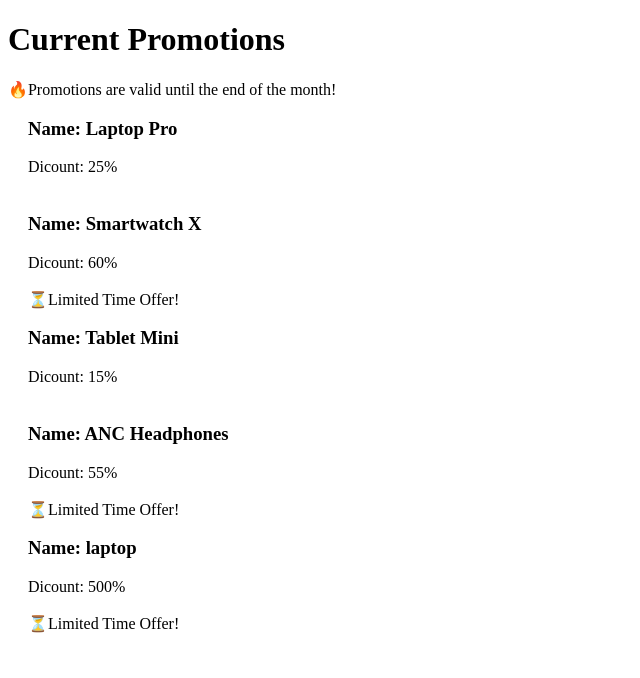
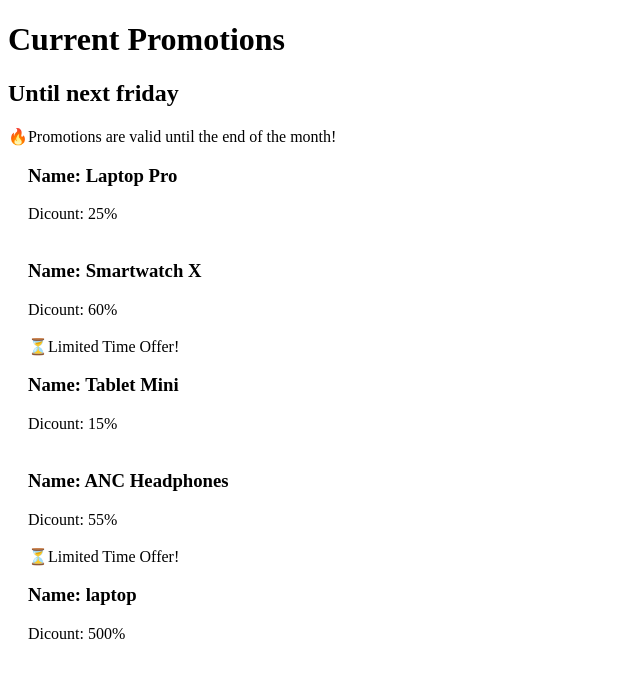
Before and after one commit to vubes44/vue-kurs-1, a Vue app: page / in a window 1280 px wide. Shown: the top 678 px of the page, without its empty margins (0-640 px from the left). Built offline with nearby package versions, Linux system fonts and the light colour scheme.

Commit message:
homework solution after code review

```diff
--- a/src/components/6-2/CurrentPromotionText.vue
+++ b/src/components/6-2/CurrentPromotionText.vue
@@ -1,4 +1,4 @@
 <template>
   <h1>Current Promotions</h1>
-  <h2></h2>
+  <h2>Until next friday</h2>
 </template>
--- a/src/components/6-2/PromotionList.vue
+++ b/src/components/6-2/PromotionList.vue
@@ -18,7 +18,7 @@ const orders = [
   { id: 2, name: 'Smartwatch X', discount: 60, isLimited: true },
   { id: 3, name: 'Tablet Mini', discount: 15, isLimited: false },
   { id: 4, name: 'ANC Headphones', discount: 55, isLimited: true },
-  { id: 5, name: 'laptop', discount: 500, isLimited: true },
+  { id: 5, name: 'laptop', discount: 500, isLimited: false },
 ]
 </script>
 <style scoped>
```
